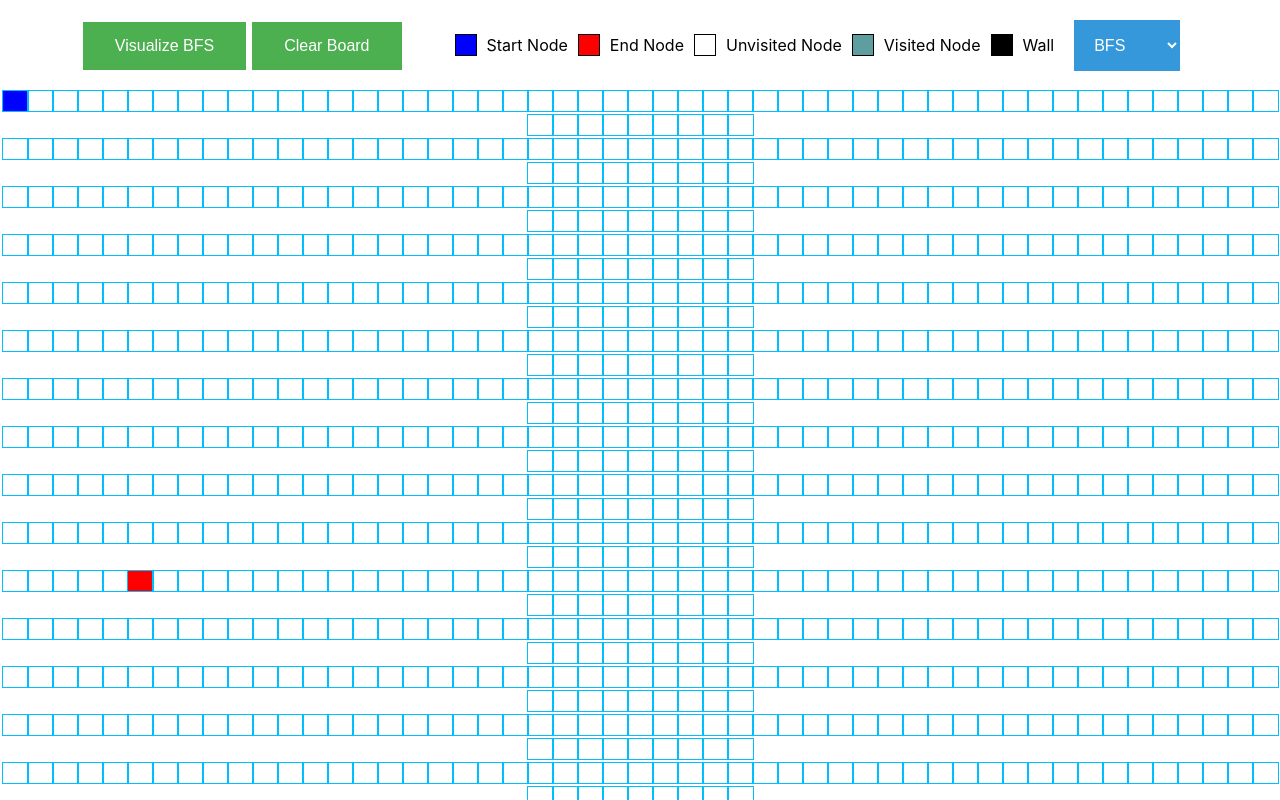
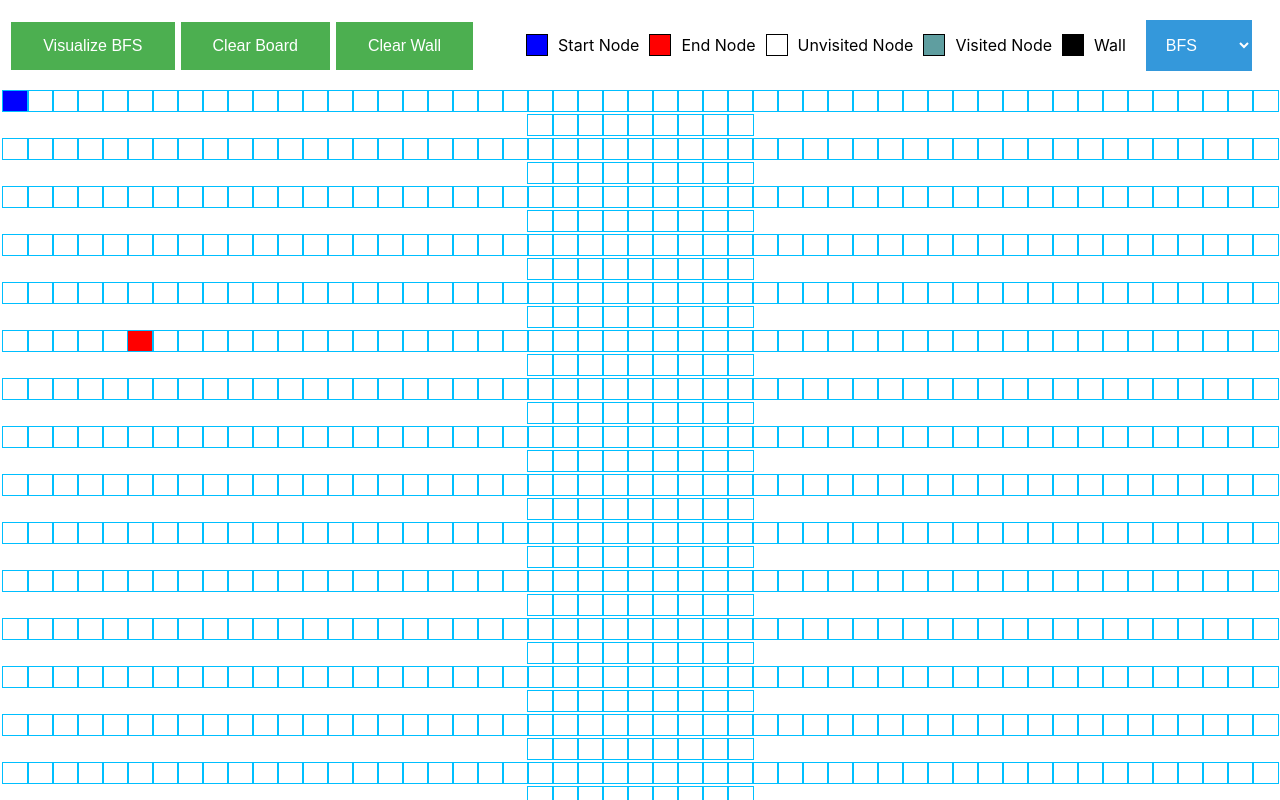
Before and after one commit to Jackxu9946/Pathfinder, a React (Create React App) app in the folder WebstormProjects/Path/: page / in a window 1280 px wide. Shown: the top 800 px of the page. Built offline with nearby package versions, Linux system fonts and the light colour scheme.

Commit message:
Added clear wall functionality

```diff
--- a/WebstormProjects/Path/src/PathFindingVisualizer/Algorithms/Djikstra.js
+++ b/WebstormProjects/Path/src/PathFindingVisualizer/Algorithms/Djikstra.js
@@ -11,16 +11,17 @@ export function Dijkstra(grid, startNode, endNode) {
     while (queueOfVisited.length > 0) {
         const currentNode = queueOfVisited.shift();
         visitedInOrder.push(currentNode);
+        // console.log("Current Node is ["+ currentNode.row + ',' + currentNode.col + ']');
         if (!currentNode['isVisited']) {
             const currentRow = currentNode['row'];
             const currentCol = currentNode['col'];
             const currentDistance = currentNode['distance'];
             // console.log("Current Distance Is " + currentDistance);
             var nextDistance = currentDistance + 1;
-            if (currentRow === row && currentCol === col) {
-                console.log("Current Distance Is " + currentDistance);
-                console.log("Next distance is" + nextDistance);
-            }
+            // if (currentRow === row && currentCol === col) {
+            //     console.log("Current Distance Is " + currentDistance);
+            //     console.log("Next distance is" + nextDistance);
+            // }
             if (currentNode['isTop'] === false) {
                 const aboveNode = grid[currentRow - 1][currentCol];
                 if (aboveNode['isVisited'] === false && !aboveNode['isWall']) {
@@ -78,7 +79,7 @@ export function Dijkstra(grid, startNode, endNode) {
             currentNode['isVisited'] = true;
         }
     }
-    console.log(grid);
+        // console.log(grid);
     return visitedInOrder;
 }
 
--- a/WebstormProjects/Path/src/PathFindingVisualizer/Path.jsx
+++ b/WebstormProjects/Path/src/PathFindingVisualizer/Path.jsx
@@ -8,7 +8,7 @@ import {Dijkstra, constructShortestPath} from "./Algorithms/Djikstra"
 
 const START_NODE_ROW = 0;
 const START_NODE_COL = 0;
-const FINISH_NODE_ROW = 10;
+const FINISH_NODE_ROW = 5;
 const FINISH_NODE_COL = 5;
 const GRID_ROW_LENGTH = 25;
 const GRID_COL_LENGTH = 60;
@@ -157,9 +157,13 @@ export default class Path extends Component {
         const {nodes,initialAnimationFinished,currentStartNode, currentEndNode} = this.state;
         const startNode = nodes[currentStartNode[0]][currentStartNode[1]];
         const endNode = nodes[currentEndNode[0]][currentEndNode[1]];
-        console.log("StartNode "+ startNode.row + ',' + startNode.col);
-        console.log("endNode" + endNode.row + ',' + endNode.col);
+        // console.log("StartNode "+ startNode.row + ',' + startNode.col);
+        // console.log("endNode" + endNode.row + ',' + endNode.col);
+        console.log("Before Djisktra");
+        console.log(nodes);
         const visitedNode = Dijkstra(nodes,startNode,endNode);
+        console.log("After visiting with Djikstra");
+        console.log(nodes);
         const beforeTimeStartInterval = this.animate(visitedNode) + 35;
         var shortestPath = constructShortestPath(nodes, startNode, endNode);
         if (shortestPath === "No path exist") {
@@ -244,16 +248,40 @@ export default class Path extends Component {
             const column = nodes[row];
             for (var col =0; col < column.length; col ++) {
                 var currentNode = column[col];
-                if (!currentNode['isStart'] || !currentNode['isFinish']) {
-                    currentNode['isWall'] = false;
+                if (currentNode['isStart']) {
+                    // currentNode['isWall'] = false;
                     currentNode['isAnimated'] = false;
                     currentNode['isVisited'] = false;
                     currentNode['isShortestPathNode'] = false;
+                    currentNode['distance'] = 0;
+                    newGrid[row][col] = currentNode
+                }
+                else {
+                    // currentNode['isWall'] = false;
+                    currentNode['isAnimated'] = false;
+                    currentNode['isVisited'] = false;
+                    currentNode['isShortestPathNode'] = false;
+                    currentNode['distance'] = "infinity";
                     newGrid[row][col] = currentNode
                 }
             }
         }
+        console.log("After clearing board");
+        console.log(newGrid);
         this.setState({nodes:newGrid})
+    }
+
+    clearWall() {
+        const {nodes} = this.state;
+        const newGrid = this.state.nodes.slice();
+        for ( var row=0; row < nodes.length; row++) {
+            const column = nodes[row];
+            for (var col =0; col < column.length; col ++) {
+                var currentNode = column[col];
+                currentNode['isWall'] = false;
+            }
+        }
+        this.setState( {nodes:newGrid})
     }
 
 
@@ -283,6 +311,9 @@ export default class Path extends Component {
             <button className="button" onClick={() => this.clearBoard()}>
                 Clear Board
             </button>
+                <button className="button" onClick={() => this.clearWall()}>
+                    Clear Wall
+                </button>
             <ul className="iconList">
                 <li className="iconList">
                     <div className='box startNode'>
```
